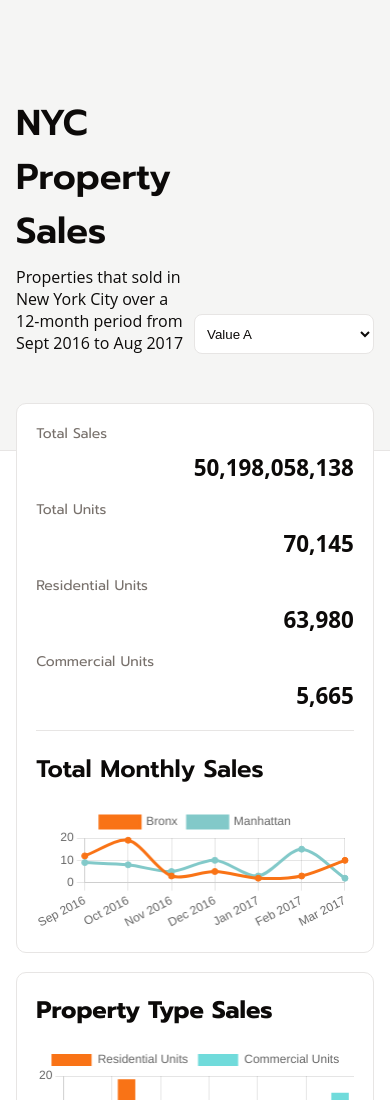
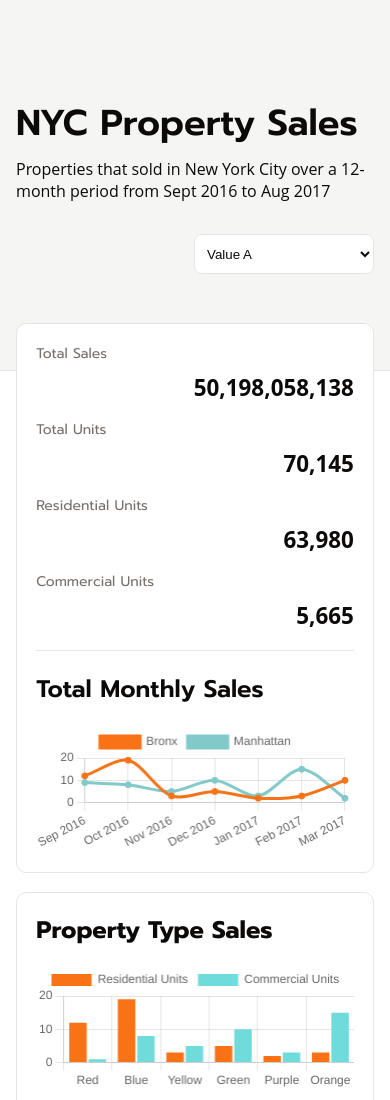
Before and after one commit to milhamm/example-dashboard, a plain HTML site: page index.html in a window 390 px wide. Shown: the top 1100 px of the page. Drawn offline with nearby package versions, Linux system fonts and the light colour scheme.

Commit message:
fix: responsive filter

```diff
--- a/styles.css
+++ b/styles.css
@@ -160,6 +160,11 @@ footer * {
 }
 
 @media screen and (max-width: 480px) {
+  .heading-content {
+    flex-direction: column;
+    gap: 2rem;
+  }
+
   .overview {
     flex-direction: column;
     gap: 1rem;
```
